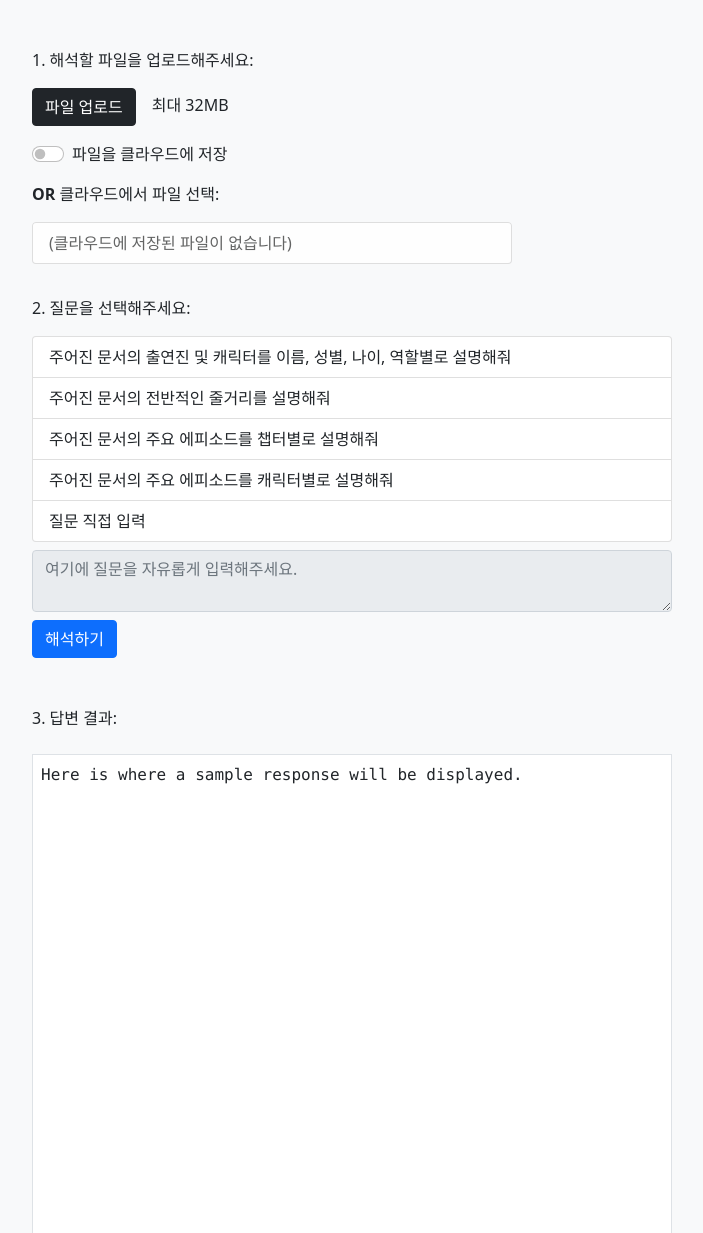
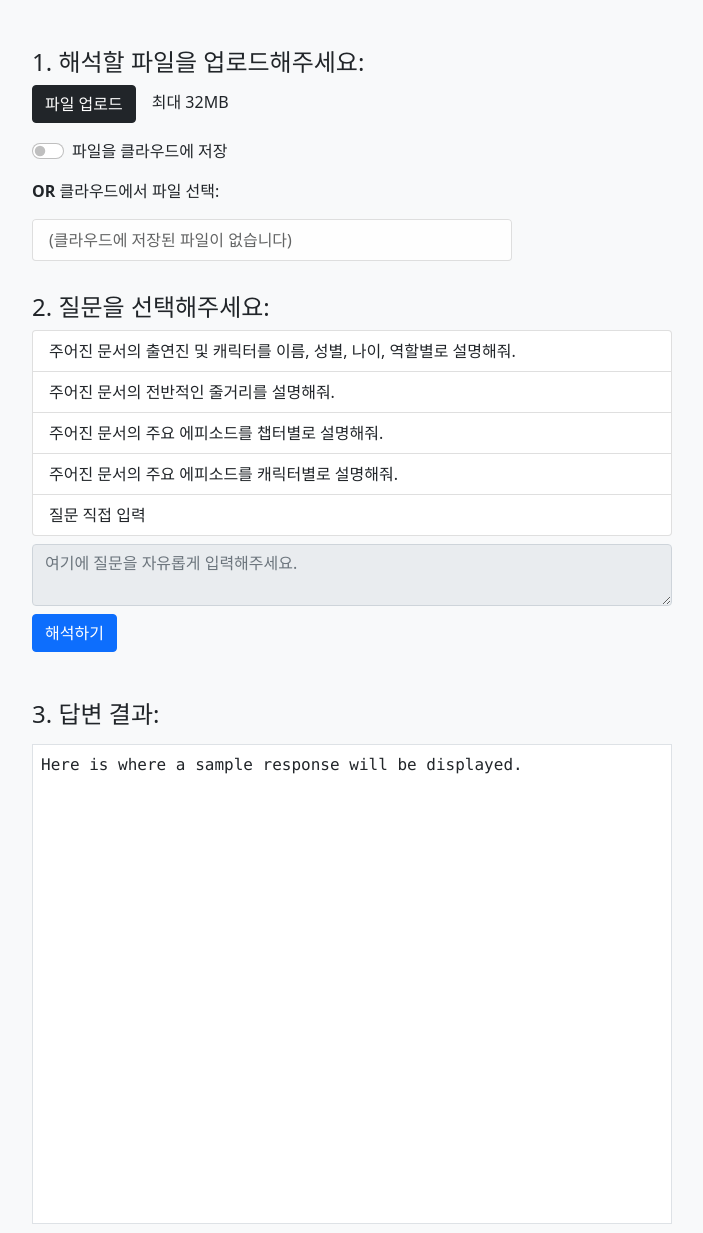
Before and after one commit to MarshmallowShadow/cj-enm-poc-gen-ai, a Django app: template demo/templates/main/index.html in a window 1280 px wide. Shown: the part 104-1337 px from the top of the page, without its empty margins (288-991 px from the left). Run offline with Django 5.2, Linux system fonts and the light colour scheme; the template is opened without the code that fills it, so the values that code supplies are empty; some libraries are stand-ins or nearby versions.

Commit message:
Fix: Minor View Design Change

```diff
--- a/demo/templates/main/index.html
+++ b/demo/templates/main/index.html
@@ -40,7 +40,7 @@
             <div id="QuestionContainer" class="d-flex flex-column m-3">
                 <div class="my-3">
                     <fieldset id="uploadFieldset">
-                        <p>1. 해석할 파일을 업로드해주세요:</p>
+                        <h4>1. 해석할 파일을 업로드해주세요:</h4>
                         <label for="analyzeFile" class="btn btn-dark text-white">파일 업로드</label><span id="fileName" class="mx-3">최대 32MB</span>
                         <input id="analyzeFile" type="file" name="attachment" hidden accept="">
                         <div class="form-check form-switch my-3">
@@ -54,12 +54,12 @@
                     </ul>
                 </div>
                 <div class="my-3">
-                    <p>2. 질문을 선택해주세요:</p>
+                    <h4>2. 질문을 선택해주세요:</h4>
                     <ul class="list-group my-2">
-                        <li class="container-fluid list-group-item question">주어진 문서의 출연진 및 캐릭터를 이름, 성별, 나이, 역할별로 설명해줘</li>
-                        <li class="container-fluid list-group-item question">주어진 문서의 전반적인 줄거리를 설명해줘</li>
-                        <li class="container-fluid list-group-item question">주어진 문서의 주요 에피소드를 챕터별로 설명해줘</li>
-                        <li class="container-fluid list-group-item question">주어진 문서의 주요 에피소드를 캐릭터별로 설명해줘</li>
+                        <li class="container-fluid list-group-item question">주어진 문서의 출연진 및 캐릭터를 이름, 성별, 나이, 역할별로 설명해줘.</li>
+                        <li class="container-fluid list-group-item question">주어진 문서의 전반적인 줄거리를 설명해줘.</li>
+                        <li class="container-fluid list-group-item question">주어진 문서의 주요 에피소드를 챕터별로 설명해줘.</li>
+                        <li class="container-fluid list-group-item question">주어진 문서의 주요 에피소드를 캐릭터별로 설명해줘.</li>
                         <li class="container-fluid list-group-item question custom"><label for="customQuestion">질문 직접 입력</label></li>
                     </ul>
                     <textarea id="customQuestion" class="form-control my-2" type="text" placeholder="여기에 질문을 자유롭게 입력해주세요." disabled></textarea>
@@ -67,7 +67,7 @@
                 </div>
             </div>
             <div id="ResponseContainer" class="d-flex flex-column m-3">
-                <p>3. 답변 결과:</p>
+                <h4>3. 답변 결과:</h4>
                 <div id="resultContainer" class="container-fluid border p-2 my-2 bg-white">
                     Here is where a sample response will be displayed.
                 </div>
```
